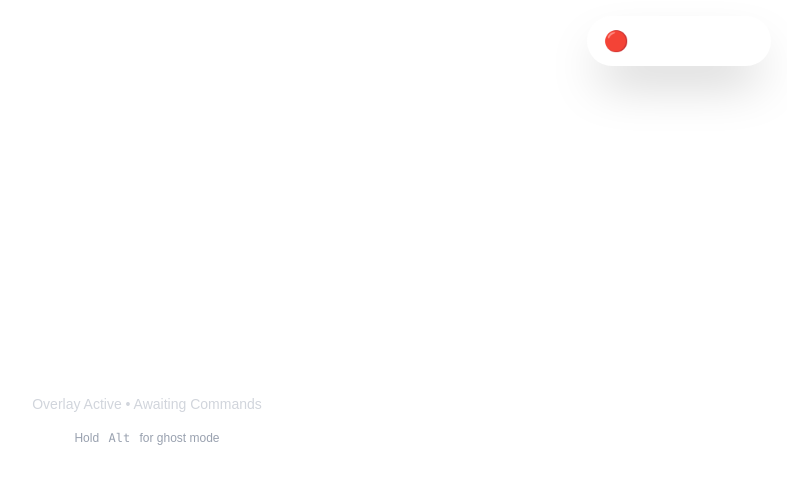
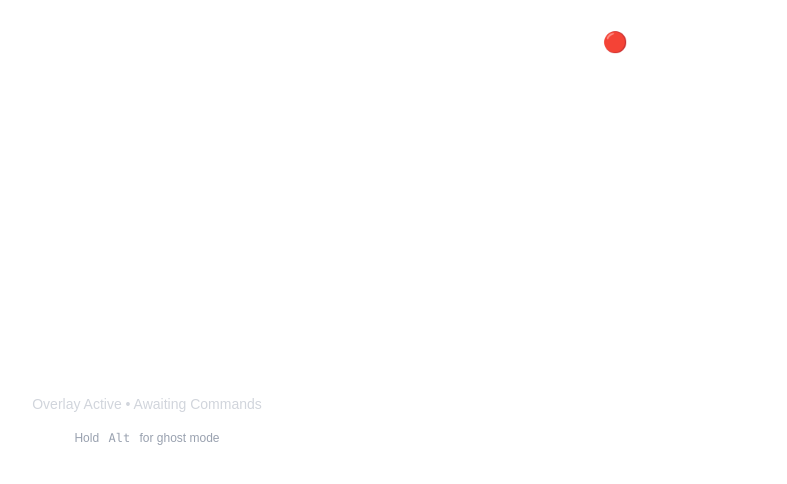
Before and after one commit to gaurangdave/BlockParty, a Next.js app: page / in a window 1280 px wide. Shown: the top 484 px of the page, without its empty margins (493-1280 px from the left). Built offline with nearby package versions, Linux system fonts and the light colour scheme.

Commit message:
fixed contrast

```diff
--- a/app/components/StatusIndicator.tsx
+++ b/app/components/StatusIndicator.tsx
@@ -8,7 +8,7 @@ export default function StatusIndicator({
   isInteractive,
 }: StatusIndicatorProps) {
   return (
-    <div className="fixed top-4 right-4 z-[9999] flex items-center gap-3 backdrop-blur-md bg-black/60 px-4 py-2.5 rounded-full border border-white/10 shadow-2xl">
+    <div className="fixed top-4 right-4 z-[9999] flex items-center gap-3 bg-black px-4 py-2.5 rounded-full border-2 border-white/30">
       <div className="flex items-center gap-2">
         <span className="text-xl">{isInteractive ? "🔴" : "🟢"}</span>
         <div
--- a/app/page.tsx
+++ b/app/page.tsx
@@ -58,7 +58,7 @@ export default function Home() {
     <main className="flex min-h-screen w-full flex-col items-center justify-center bg-transparent">
       <StatusIndicator isInteractive={isInteractive} />
 
-      <div className="rounded-xl border border-white/10 bg-black/50 p-8 text-center backdrop-blur-md">
+      <div className="rounded-xl border border-white/10 bg-black px-8 py-8 text-center">
         <h1 className="text-2xl font-bold tracking-wider text-white">
           BlockParty Engine Initialized
         </h1>
```
